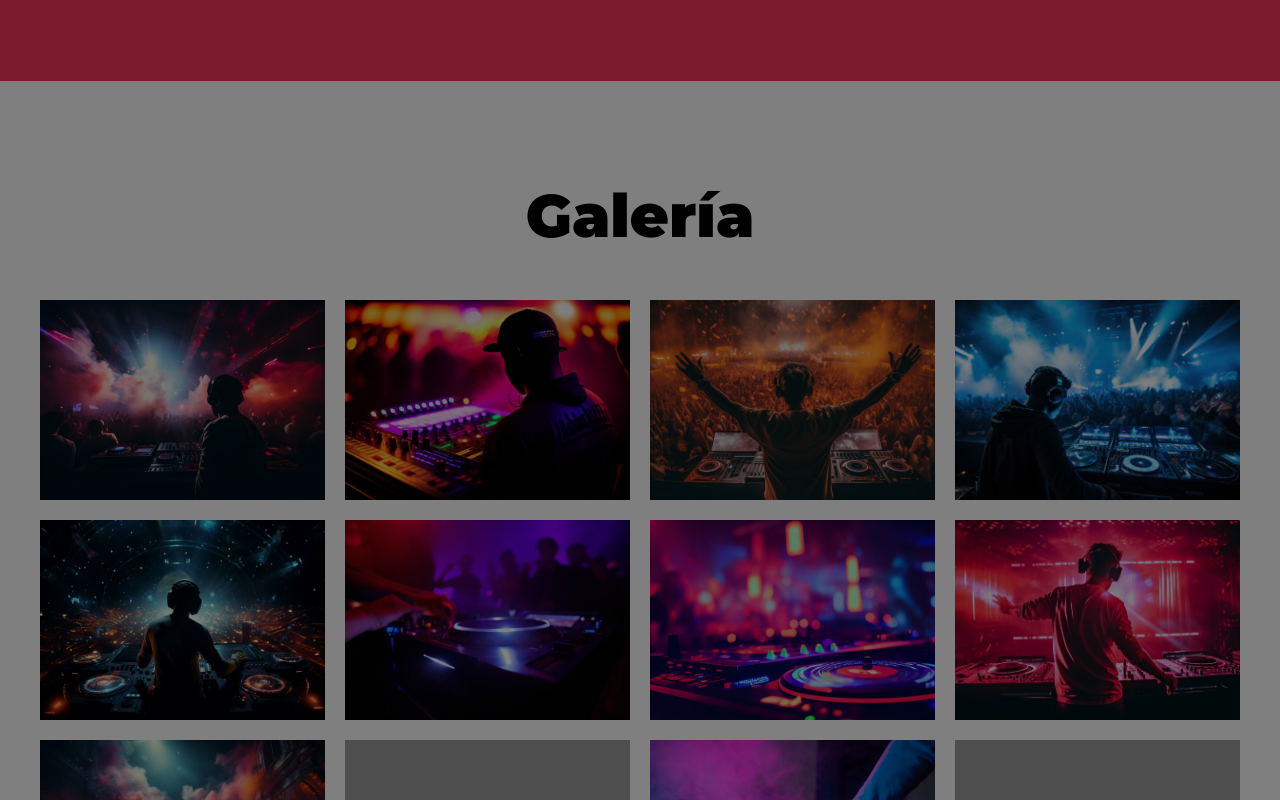
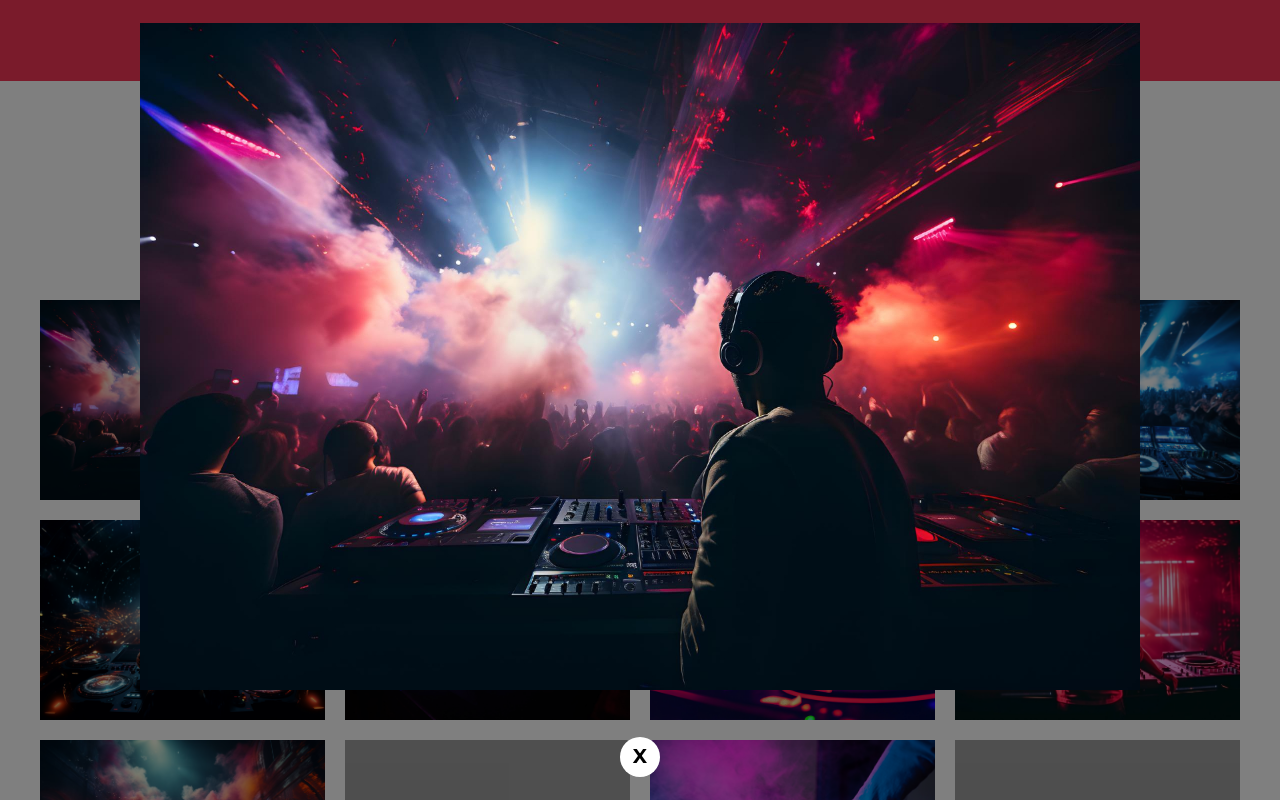
Before and after one commit to OscarVegaV/Festival_Musica_Performance_Web, a website: page index.html in a window 1280 px wide. Both pictures are taken after a click on the picture 182 px from the left and 3253 px from the top of the page. Shown: the part 2853-3653 px from the top of the page. Drawn offline with Linux system fonts and the light colour scheme; files that its build step writes are made by us from their sources; grey boxes are pictures that could not be loaded.

Commit message:
Completing Modal functionality

```diff
--- a/src/js/app.js
+++ b/src/js/app.js
@@ -28,22 +28,48 @@ function makeGalery() {
 // ** Function to display the clicked image in a modal **
 function displayImg(img) {
 
+  //Creating Image for modal
+  const image = document.createElement('IMG'); // Create an IMG element
+  image.src = `src/img/gallery/full/${img}.jpg`; // Set the source path for each image
+  image.alt = 'Image Gallery'; // Alt text for accessibility
+
+
   // Creating Modal
   const modal = document.createElement('DIV');
-modal.classList.add('modal');// Add the modal class for styling
-modal.onclick = killModal; // Set up the click event to close the modal
+  modal.classList.add('modal');// Add the modal class for styling
+  modal.onclick = killModal; // Set up the click event to close the modal
+
+   //button
+   const killModalButton = document.createElement('BUTTON')
+   killModalButton.textContent = 'X'; // Add text 'X' for closing the modal
+   killModalButton.classList.add('button-kill') // Add class for button styling
+   killModalButton.onclick = killModalButton; // Set up button click event to close modal
+
+
+  modal.appendChild(image); // Add image to the modal
+  modal.appendChild(killModalButton); // Add close button to the modal
+
 
 
   // Add modal to the DOM
   const body = document.querySelector('body');
-//
-body.appendChild(modal)
+  body.classList.add('overflow-hidden');// Prevent background scrolling
+  body.appendChild(modal);
+
 }
 
 // Function to remove the modal from the DOM
 function killModal() {
 
   const modal = document.querySelector('.modal');// Select the modal element
+
+  modal.classList.add('fade-out'); // Add fade-out animation class
   //
-  modal?.remove();// Remove the modal if it exists
+  setTimeout(() => {
+
+    modal?.remove();// Remove the modal if it exists
+
+    const body = document.querySelector('body');
+    body.classList.remove('overflow-hidden'); // Re-enable background scrolling
+  }, 500);
 }
--- a/src/scss/base/_global.scss
+++ b/src/scss/base/_global.scss
@@ -17,6 +17,10 @@ body {
   font-style: normal; // Set the font style to normal
   color: var.$black; // Using the black color variable
   font-size: 2rem;
+
+  &.overflow-hidden {
+    overflow: hidden;// Prevents scrolling when modal is open
+  }
 }
 p {
     color: var.$black;
--- a/src/scss/layout/_footer.scss
+++ b/src/scss/layout/_footer.scss
@@ -13,10 +13,3 @@
     text-align: center; // Center-align text within paragraphs
   }
 }
-
-.modal {
-  position: fixed;
-  inset: 0;
-  background-color: rgba(var.$black, 0.5);
-
-}
--- a/src/scss/layout/_galery.scss
+++ b/src/scss/layout/_galery.scss
@@ -11,17 +11,17 @@
     @include mix.grid(1, 2rem);
 
     @include mix.phone {
-      @include mix.grid(2, 2rem);
+      @include mix.grid(2, 2rem); // Adjust grid for phone screens
 
     }
 
     @include mix.tablet{
-      @include mix.grid(3, 2rem);
+      @include mix.grid(3, 2rem);// Adjust grid for tablet screens
 
     }
 
     @include mix.desktop{
-      @include mix.grid(4, 2rem);
+      @include mix.grid(4, 2rem);// Adjust grid for desktop screens
 
     }
 
@@ -34,3 +34,64 @@
 
   }
 }
+
+// Modal Styling
+.modal {
+  position: fixed;
+  inset: 0;
+
+  background-color: rgba(var.$black, 0.5); // Semi-transparent black background
+  display: grid;
+  place-items: center;
+
+
+  img {
+    max-width: 100rem; // Set max-width for modal images
+  }
+
+  //
+  animation: fadeIn ease-in 0.5s;  // Animation on modal open
+
+  //
+  &.fade-out {
+    animation: fadeOut ease-in 0.5s; // Animation on modal close
+  }
+}
+
+// Button Styling for Modal Close Button
+.button-kill{
+  width: 4rem;
+  height: 4rem;
+  border-radius: 50%;
+  background-color: var.$white;
+  border: none;
+  display: grid;
+  place-items: center;
+  font-weight: 700;
+  cursor: pointer;
+}
+// Fade-in animation for modal opening
+@keyframes fadeIn {
+  0% {
+    opacity: 0; // Modal starts invisible
+  }
+  50% {
+    opacity: 0.5; // Semi-transparent
+  }
+  100% {
+    opacity: 1; // Fully visible
+  }
+}
+
+// Fade-out animation for modal closing
+@keyframes fadeOut {
+  0% {
+    opacity: 1; // Modal starts fully visible
+  }
+  50% {
+    opacity: 0.5; // Semi-transparent
+  }
+  100% {
+    opacity: 0; // Completely invisible
+  }
+}
```
Also changed, not shown: build/css/app.css, build/js/app.js.
